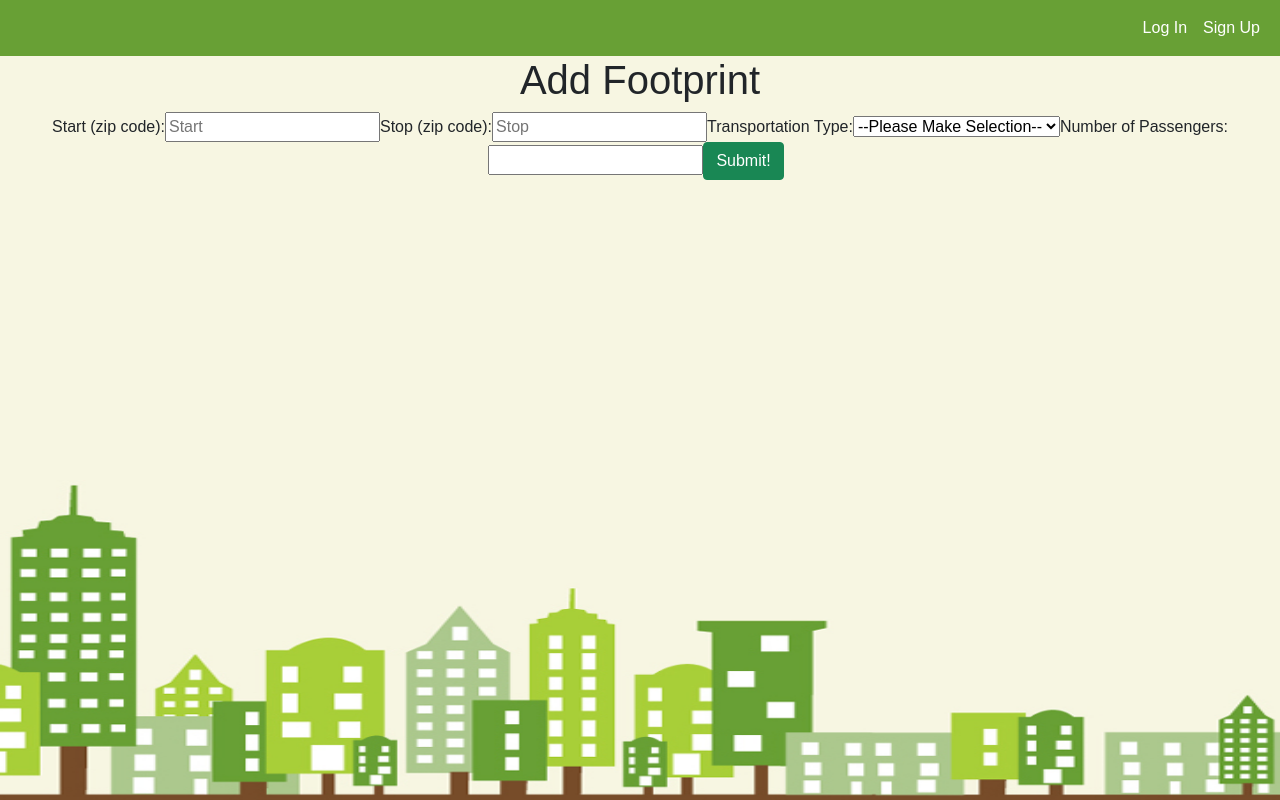
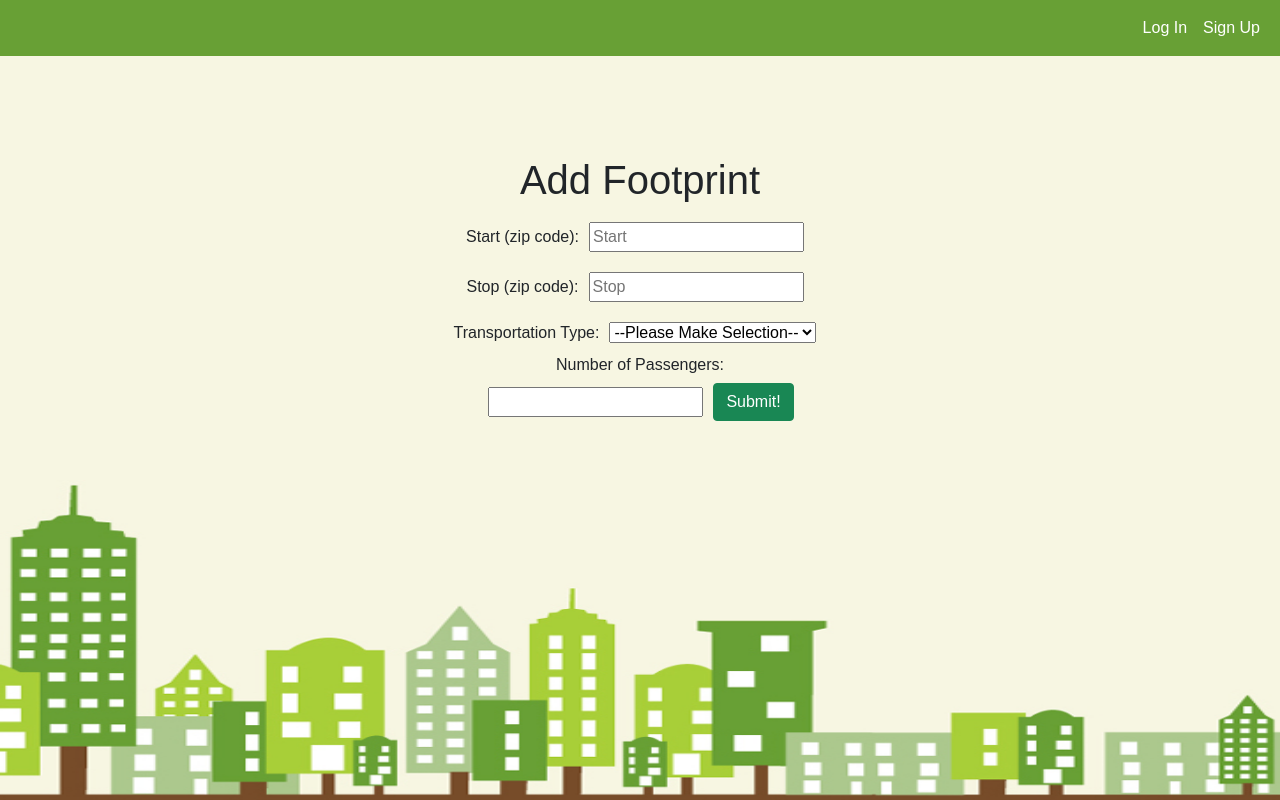
Before and after one commit to hbarrons/footprint-front-end, a React (Create React App) app: page /footprints/new in a window 1280 px wide. Built offline with nearby package versions, Linux system fonts and the light colour scheme; no server answers; a web font is replaced by a local one.

Commit message:
add styling to add footprint form

```diff
--- /dev/null
+++ b/src/pages/Forms/FootprintForm.css
@@ -0,0 +1,26 @@
+body {
+  display: flex;
+  align-items: center;
+  justify-content: center;
+}
+
+h1 {
+  margin-top: 100px;
+}
+
+form {
+  display: flex;
+  flex-flow: wrap;
+  align-items: center;
+  justify-content: center;
+  width: 400px;
+  margin: auto;
+}
+
+input {
+  margin: 10px;
+}
+
+select {
+  margin: 10px;
+}
--- a/src/pages/Forms/FootprintForm.jsx
+++ b/src/pages/Forms/FootprintForm.jsx
@@ -1,6 +1,6 @@
 import { useState, useEffect } from 'react'
 import { useParams, useNavigate } from 'react-router-dom'
-// import '../../styles/Form.css'
+import './FootprintForm.css'
 
 // Services
 
--- a/src/pages/Profiles/Profiles.jsx
+++ b/src/pages/Profiles/Profiles.jsx
@@ -9,7 +9,7 @@ const Profiles = ({ profiles, footprints }) => {
   return (
     <>
       <br />
-      <h1>How does your footprint compare to others?</h1>
+      <h1>Profiles</h1>
       <section className='profiles'>
         {profiles?.length ?
           <>
```
